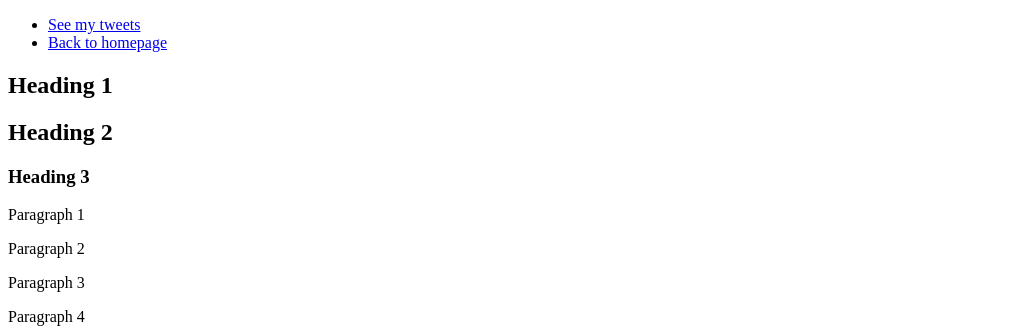
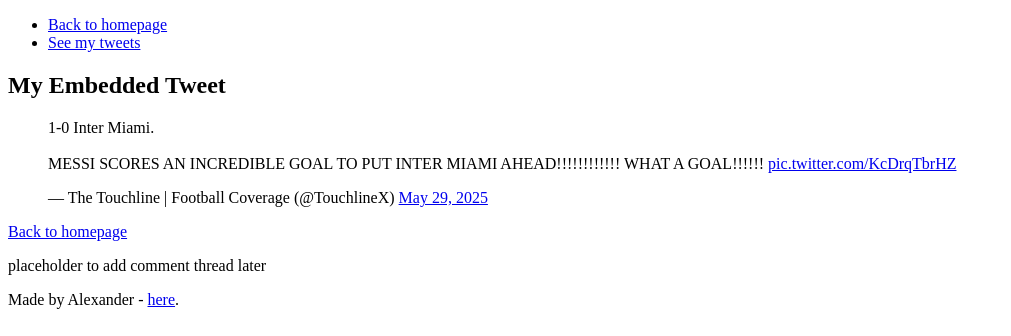
Before and after one commit to xeebaby/My_First_Portfolio, a plain HTML site: page html_basic/tweets.html in a window 1280 px wide. Shown: the top 336 px of the page, without its empty margins (0-1011 px from the left). Drawn offline with Linux system fonts and the light colour scheme; grey boxes are pictures that could not be loaded.

Commit message:
updated the structure

```diff
--- a/html_basic/tweets.html
+++ b/html_basic/tweets.html
@@ -3,36 +3,37 @@
 <head>
     <meta charset="UTF-8">
     <meta name="viewport" content="width=device-width, initial-scale=1.0">
-    <title>My first webpage</title>
+    <title>Tweets Page</title>
 </head>
 <body>
 <header>
 <ul>
+<li><a href="index.html">Back to homepage</a></li>
 <li><a href="tweets.html">See my tweets</a></li>
-            <li> <a href="index.html">Back to homepage</a></li>
 </ul>
 </header>
 <main>
 <article>
-    <h1>Heading 1</h1>
-    <h2>Heading 2</h2>
-    <h3>Heading 3</h3>
-    <p>Paragraph 1</p>
-    <p>Paragraph 2</p>
-    <p>Paragraph 3</p>
-    <p>Paragraph 4</p>
-    <a href="https://i.ibb.co/gTDZZT8/ALX-Logo-07.png">
-        <img src="https://i.ibb.co/gTDZZT8/ALX-Logo-07.png" alt="ALX-Logo-07">
-    </a>
+<h1>My Embedded Tweet</h1>
+
+<!-- Replace the embedded tweet below with your preferred tweet's embed code -->
+<blockquote class="twitter-tweet" data-media-max-width="560">
+    <p lang="en" dir="ltr">1-0 Inter Miami.<br>
+    <br>MESSI SCORES AN INCREDIBLE GOAL TO PUT INTER MIAMI AHEAD!!!!!!!!!!!!
+    WHAT A GOAL!!!!!! <a href="https://t.co/KcDrqTbrHZ">pic.twitter.com/KcDrqTbrHZ</a>
+    </p>&mdash; The Touchline | Football Coverage (@TouchlineX)
+    <a href="https://twitter.com/TouchlineX/status/1927880083336736849?ref_src=twsrc%5Etfw">
+    May 29, 2025</a></blockquote> <script async src="https://platform.twitter.com/widgets.js"
+    charset="utf-8"></script>
+
 <p><a href="index.html">Back to homepage</a></p>
 </article>
 <aside>
 <p>placeholder to add comment thread later</p>
 </aside>
 </main>
-
 <footer>
-        <p>Made by Alexander <a href="https://x.com/nana_yaw_xander" target="_blank">here</a>.</p>
+<p>Made by Alexander - <a href="https://x.com/nana_yaw_xander" target="_blank">here</a>.</p>
 </footer>
 </body>
 </html>
```
Also changed, not shown: html_basic/index.html (+5 -8 lines). Lines whose indentation alone changed are shown as unchanged.
